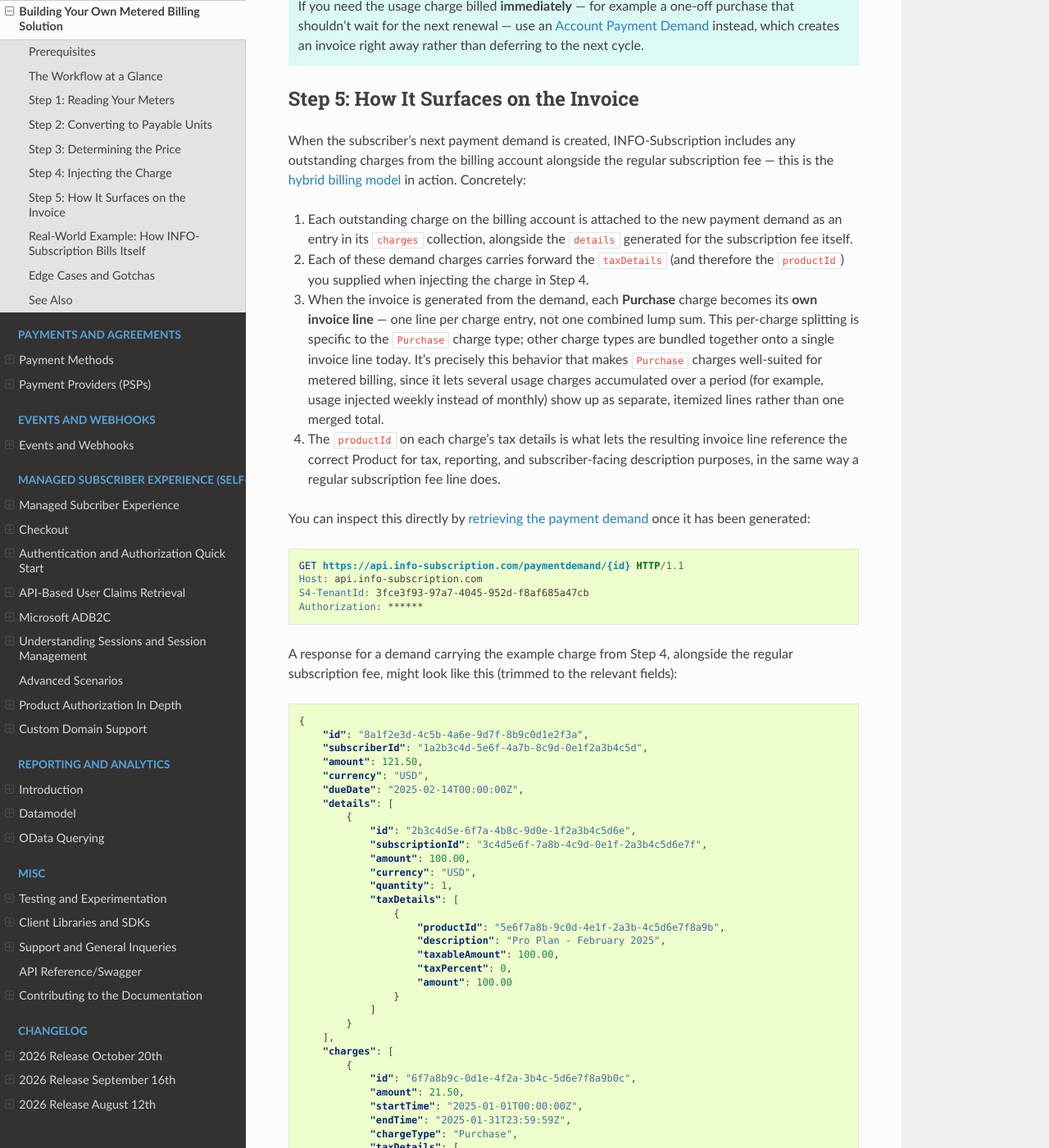
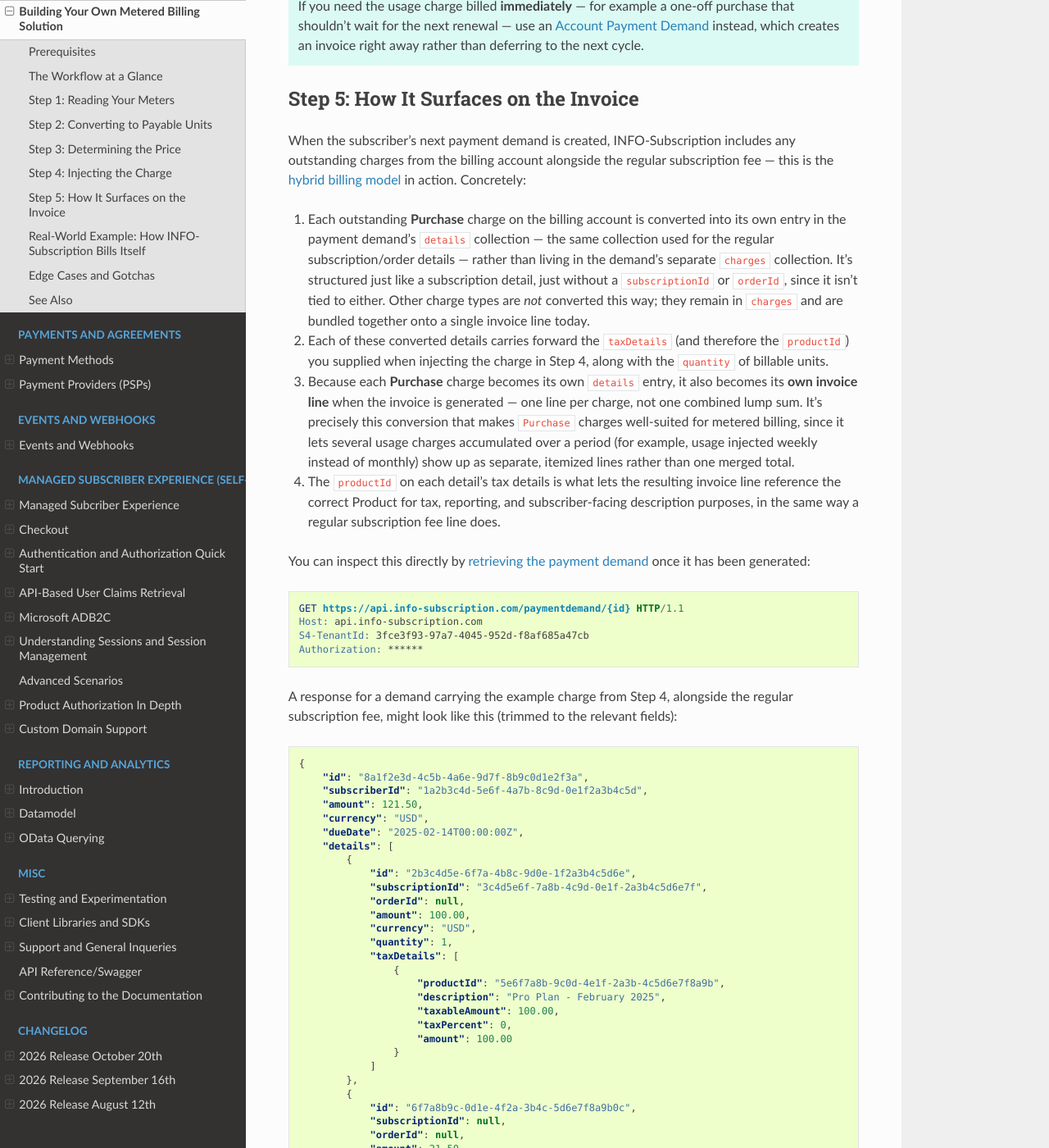
Before and after one commit to infosoftas/info-subscription-doc, a Sphinx documentation site: the page built from source/billing/metered-billing-tutorial.rst, in a window 1280 px wide and 1400 px high, scrolled down 4830 px. Shown: the whole window at 82% size. Built offline with Sphinx 7.4.7 and the Read the Docs theme 3.1.0, drawn with Linux system fonts in a browser that asks for light colours; formulas are drawn with MathJax 3; some of the changed text lies outside the part shown.

Commit message:
Correct Step 5: Purchase charges convert to details, not charges
Purchase charges don't stay in the payment demand's charges
collection — they're converted into their own details entry, the
same collection used for subscription/order details, just without a
subscriptionId or orderId. Other charge types remain in charges and
are bundled onto one invoice line, unchanged from before.

Updated the numbered explanation and the example response to move
the metered usage entry into details (with quantity, period, and
null subscriptionId/orderId) and show charges as empty for this
demand.

Co-authored-by: Copilot <223556219+Copilot@users.noreply.github.com>

```diff
--- a/source/billing/metered-billing-tutorial.rst
+++ b/source/billing/metered-billing-tutorial.rst
@@ -178,10 +178,10 @@ Step 5: How It Surfaces on the Invoice
 
 When the subscriber's next payment demand is created, |projectName| includes any outstanding charges from the billing account alongside the regular subscription fee — this is the :ref:`hybrid billing model <hybrid-billing>` in action. Concretely:
 
-1. Each outstanding charge on the billing account is attached to the new payment demand as an entry in its ``charges`` collection, alongside the ``details`` generated for the subscription fee itself.
-2. Each of these demand charges carries forward the ``taxDetails`` (and therefore the ``productId``) you supplied when injecting the charge in Step 4.
-3. When the invoice is generated from the demand, each **Purchase** charge becomes its **own invoice line** — one line per charge entry, not one combined lump sum. This per-charge splitting is specific to the ``Purchase`` charge type; other charge types are bundled together onto a single invoice line today. It's precisely this behavior that makes ``Purchase`` charges well-suited for metered billing, since it lets several usage charges accumulated over a period (for example, usage injected weekly instead of monthly) show up as separate, itemized lines rather than one merged total.
-4. The ``productId`` on each charge's tax details is what lets the resulting invoice line reference the correct Product for tax, reporting, and subscriber-facing description purposes, in the same way a regular subscription fee line does.
+1. Each outstanding **Purchase** charge on the billing account is converted into its own entry in the payment demand's ``details`` collection — the same collection used for the regular subscription/order details — rather than living in the demand's separate ``charges`` collection. It's structured just like a subscription detail, just without a ``subscriptionId`` or ``orderId``, since it isn't tied to either. Other charge types are *not* converted this way; they remain in ``charges`` and are bundled together onto a single invoice line today.
+2. Each of these converted details carries forward the ``taxDetails`` (and therefore the ``productId``) you supplied when injecting the charge in Step 4, along with the ``quantity`` of billable units.
+3. Because each **Purchase** charge becomes its own ``details`` entry, it also becomes its **own invoice line** when the invoice is generated — one line per charge, not one combined lump sum. It's precisely this conversion that makes ``Purchase`` charges well-suited for metered billing, since it lets several usage charges accumulated over a period (for example, usage injected weekly instead of monthly) show up as separate, itemized lines rather than one merged total.
+4. The ``productId`` on each detail's tax details is what lets the resulting invoice line reference the correct Product for tax, reporting, and subscriber-facing description purposes, in the same way a regular subscription fee line does.
 
 You can inspect this directly by :api-ref:`retrieving the payment demand <Demands/GetPaymentDemand>` once it has been generated:
 
@@ -208,6 +208,7 @@ A response for a demand carrying the example charge from Step 4, alongside the r
             {
                 "id": "2b3c4d5e-6f7a-4b8c-9d0e-1f2a3b4c5d6e",
                 "subscriptionId": "3c4d5e6f-7a8b-4c9d-0e1f-2a3b4c5d6e7f",
+                "orderId": null,
                 "amount": 100.00,
                 "currency": "USD",
                 "quantity": 1,
@@ -220,15 +221,18 @@ A response for a demand carrying the example charge from Step 4, alongside the r
                         "amount": 100.00
                     }
                 ]
-            }
-        ],
-        "charges": [
+            },
             {
                 "id": "6f7a8b9c-0d1e-4f2a-3b4c-5d6e7f8a9b0c",
+                "subscriptionId": null,
+                "orderId": null,
                 "amount": 21.50,
-                "startTime": "2025-01-01T00:00:00Z",
-                "endTime": "2025-01-31T23:59:59Z",
-                "chargeType": "Purchase",
+                "currency": "USD",
+                "quantity": 43,
+                "period": {
+                    "start": "2025-01-01T00:00:00Z",
+                    "end": "2025-01-31T23:59:59Z"
+                },
                 "taxDetails": [
                     {
                         "productId": "4e9f6b1a-2c3d-4f5e-8a7b-9c0d1e2f3a4b",
@@ -239,10 +243,11 @@ A response for a demand carrying the example charge from Step 4, alongside the r
                     }
                 ]
             }
-        ]
+        ],
+        "charges": []
     }
 
-The entry under ``charges`` mirrors what was injected in Step 4: the same ``productId``, ``description``, and ``chargeType``. Note that the returned ``taxDetails[].amount`` here is already the **total** for that entry (21.50) — unlike the request in Step 4, the demand/invoice representation doesn't carry a separate ``quantity``; the per-unit breakdown is only needed going in, not coming back out. When the invoice is generated from this demand, the ``details`` entry becomes the subscription fee line and the ``charges`` entry becomes its own itemized "API usage - January 2025" line, per the splitting behavior described above.
+The second ``details`` entry is the converted **Purchase** charge from Step 4 — notice it has the same shape as the subscription detail above it (``amount``, ``quantity``, ``taxDetails`` with the same ``productId`` and ``description``), just with ``subscriptionId``/``orderId`` left ``null`` since it isn't tied to a subscription or order, and a ``period`` reflecting the usage window instead. The demand's ``charges`` collection stays empty here, since the **Purchase** charge type is the one that gets converted into a ``details`` entry rather than staying there. When the invoice is generated from this demand, each ``details`` entry becomes its own invoice line — one for the subscription fee, one for the metered usage.
 
 The result is a single invoice containing:
 
```
